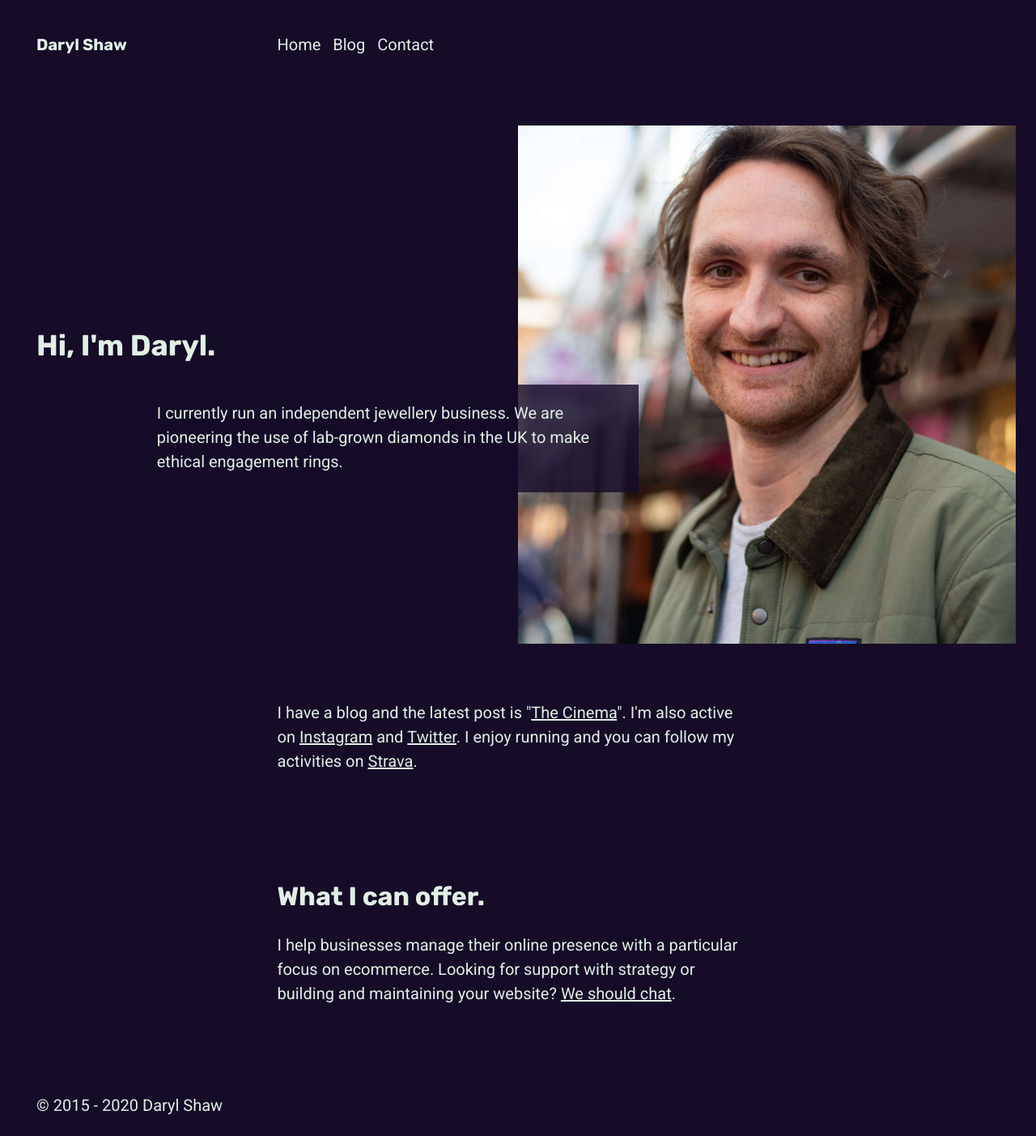
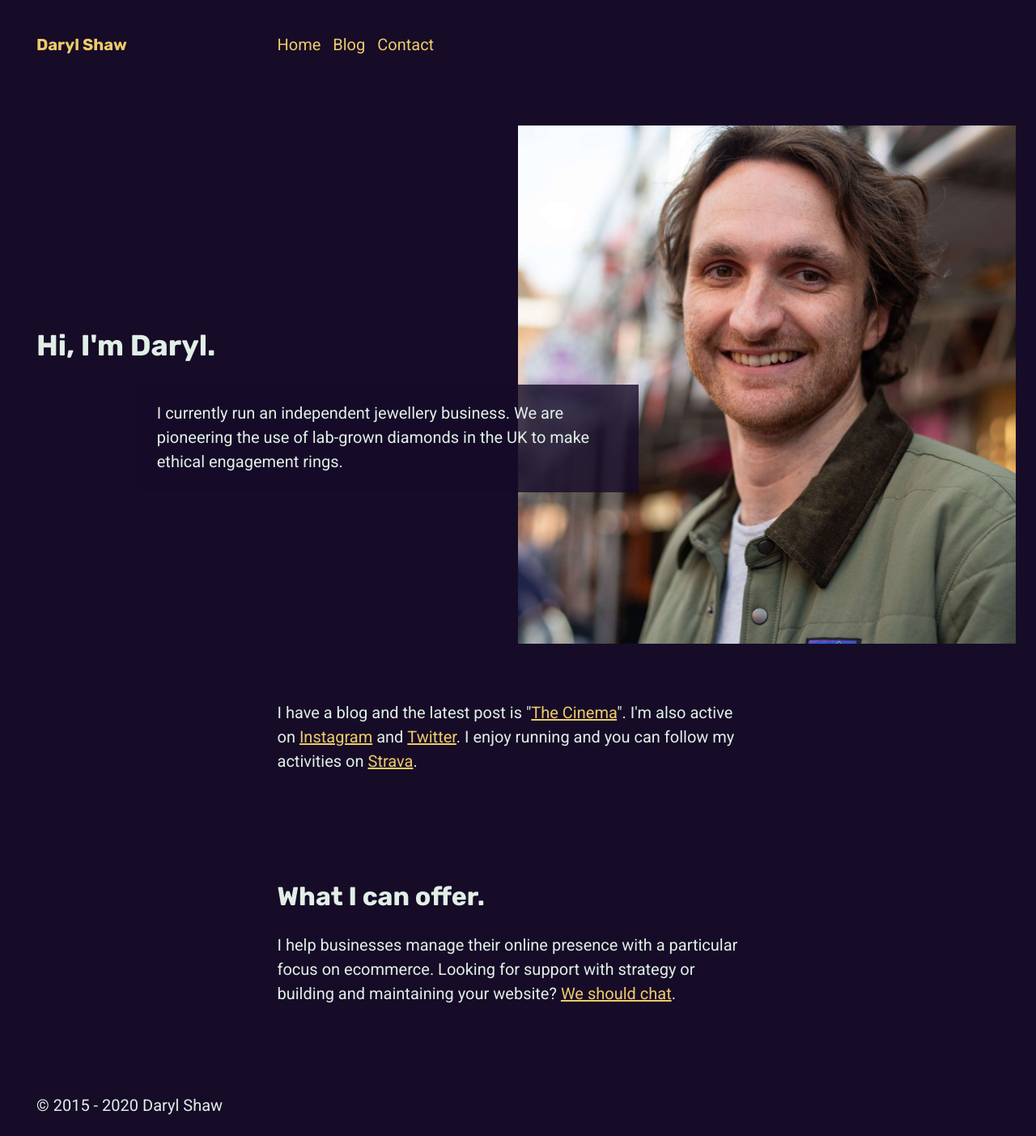
Before and after one commit to darylshaw/darylshaw.co.uk, a Jekyll site: the page built from index.md, in a window 1280 px wide. Shown: the whole page at 81% size. Built offline with Jekyll 4.4.1, drawn with Linux system fonts in a browser that asks for light colours; nearby versions of some CDN libraries; a script that is not in the unit is left out; comment, search, counter and statistics services are not loaded.

Commit message:
Updated link colour

```diff
--- a/_sass/_base.scss
+++ b/_sass/_base.scss
@@ -4,7 +4,7 @@ body {
 }
 
 a {
-  color: $text-color;
+  color: $link-color;
 
   &:hover {
     opacity: .6;
--- a/_sass/_variables.scss
+++ b/_sass/_variables.scss
@@ -1,4 +1,5 @@
 $text-color: #E1EFE6;
+$link-color: #EFCB68;
 $bg-color: #160C28;
 
 
```
